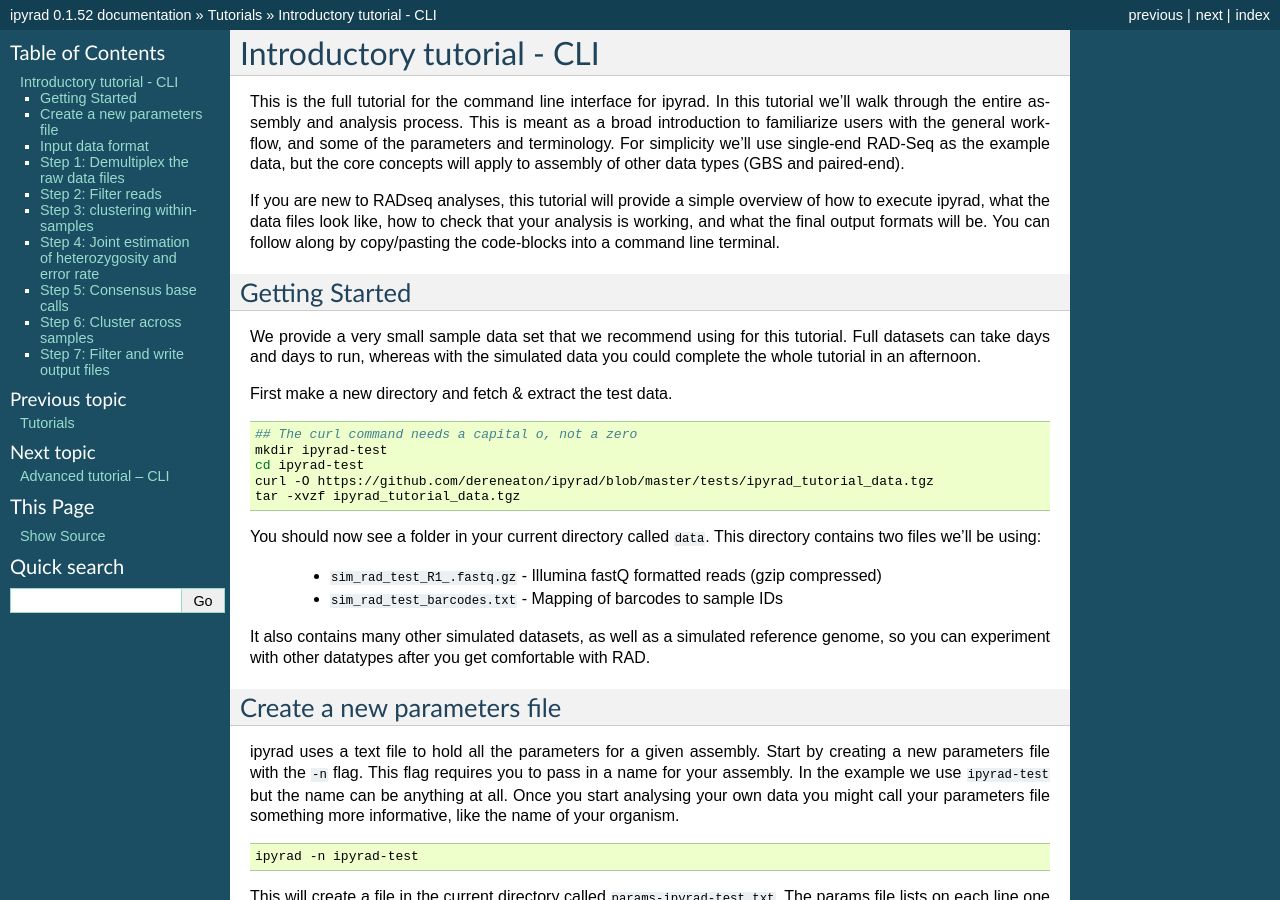
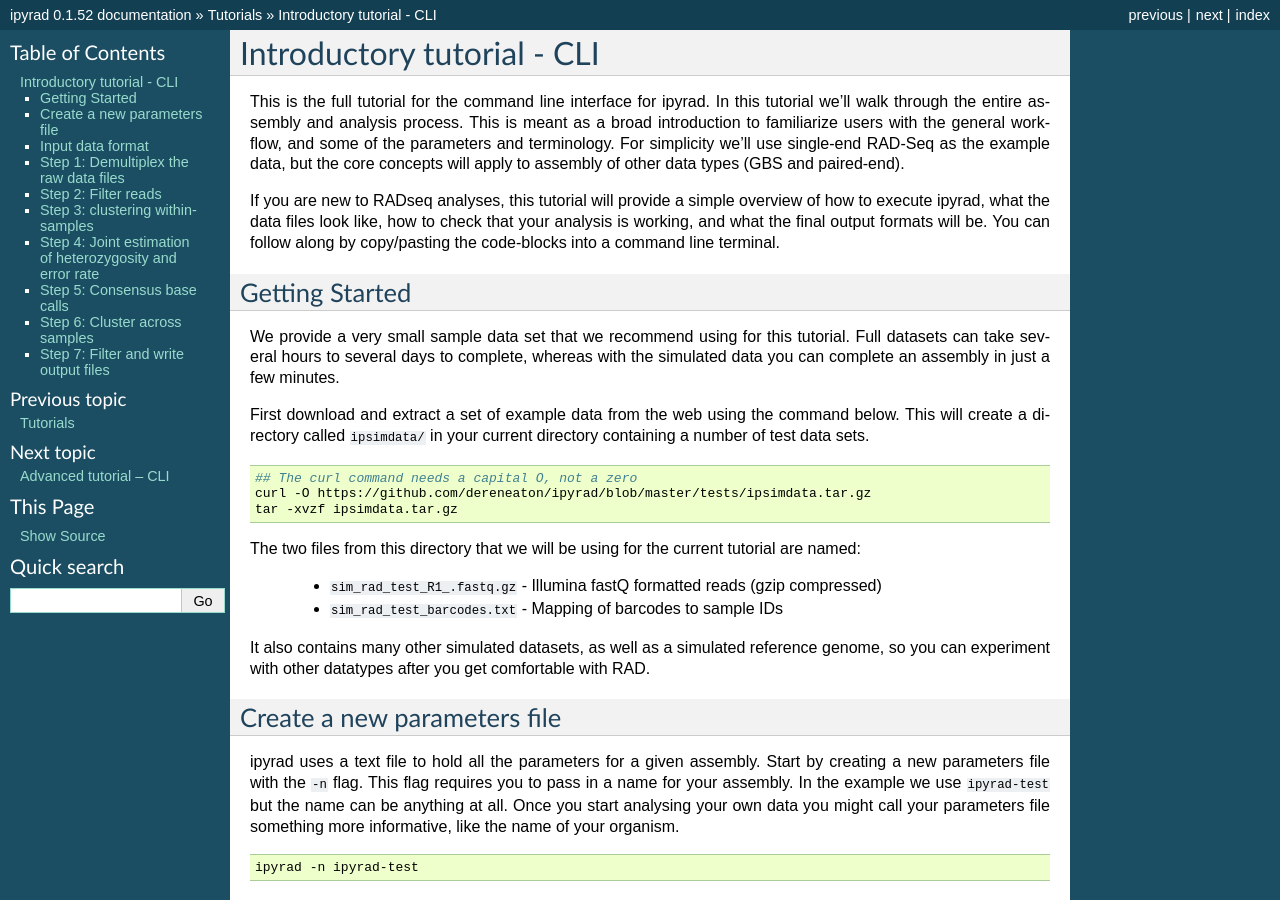
Before and after one commit to dereneaton/ipyrad, a Sphinx documentation site: the page built from docs/tutorial_intro_cli.rst, in a window 1280 px wide and 900 px high. Built offline with Sphinx 7.4.7, drawn with Linux system fonts in a browser that asks for light colours; pages that are not in the unit, such as notebooks, are missing from menus; the version number is read from the project's files by our own code.

Commit message:
advanced tutorial working

```diff
--- a/docs/tutorial_intro_cli.rst
+++ b/docs/tutorial_intro_cli.rst
@@ -23,31 +23,35 @@ Getting Started
 ~~~~~~~~~~~~~~~
 
 .. _attention::
-    If you haven't already installed ipyrad go here first: :ref:`Installation <installation>`
+
+    If you haven't already installed ipyrad go here first:
+    :ref:`Installation <installation>`
+
 
 We provide a very small sample data set that we recommend using for this tutorial.
-Full datasets can take days and days to run, whereas with the simulated data
-you could complete the whole tutorial in an afternoon.
+Full datasets can take several hours to several days to complete,
+whereas with the simulated data you can complete an assembly in just
+a few minutes.
 
-First make a new directory and fetch & extract the test data.
+First download and extract a set of example data from the web using the command
+below. This will create a directory called ``ipsimdata/`` in your current directory
+containing a number of test data sets.
 
 .. code-block:: bash
 
-    ## The curl command needs a capital o, not a zero
-    mkdir ipyrad-test
-    cd ipyrad-test
-    curl -O https://github.com/dereneaton/ipyrad/blob/master/tests/ipyrad_tutorial_data.tgz
-    tar -xvzf ipyrad_tutorial_data.tgz
+    ## The curl command needs a capital O, not a zero
+    curl -O https://github.com/dereneaton/ipyrad/blob/master/tests/ipsimdata.tar.gz
+    tar -xvzf ipsimdata.tar.gz
 
-
-You should now see a folder in your current directory called ``data``. This
-directory contains two files we'll be using:
+The two files from this directory that we will be using for the current tutorial
+are named:
     - ``sim_rad_test_R1_.fastq.gz`` - Illumina fastQ formatted reads (gzip compressed)
     - ``sim_rad_test_barcodes.txt`` - Mapping of barcodes to sample IDs
 
 It also contains many other simulated datasets, as well as a simulated
 reference genome, so you can experiment with other datatypes after you get
 comfortable with RAD.
+
 
 Create a new parameters file
 ~~~~~~~~~~~~~~~~~~~~~~~~~~~~
```
